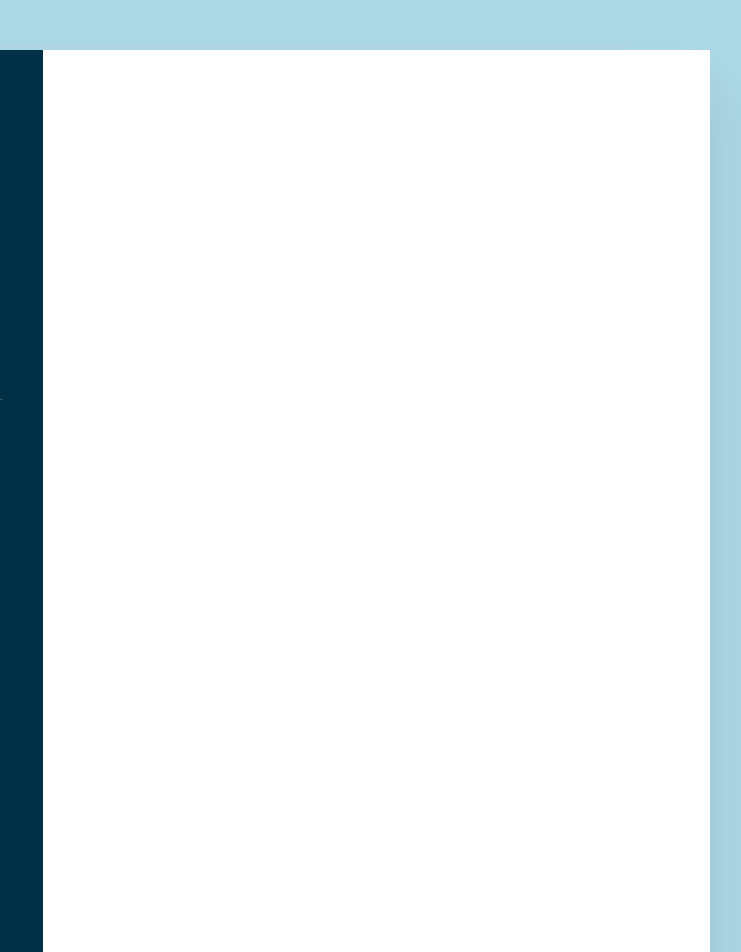
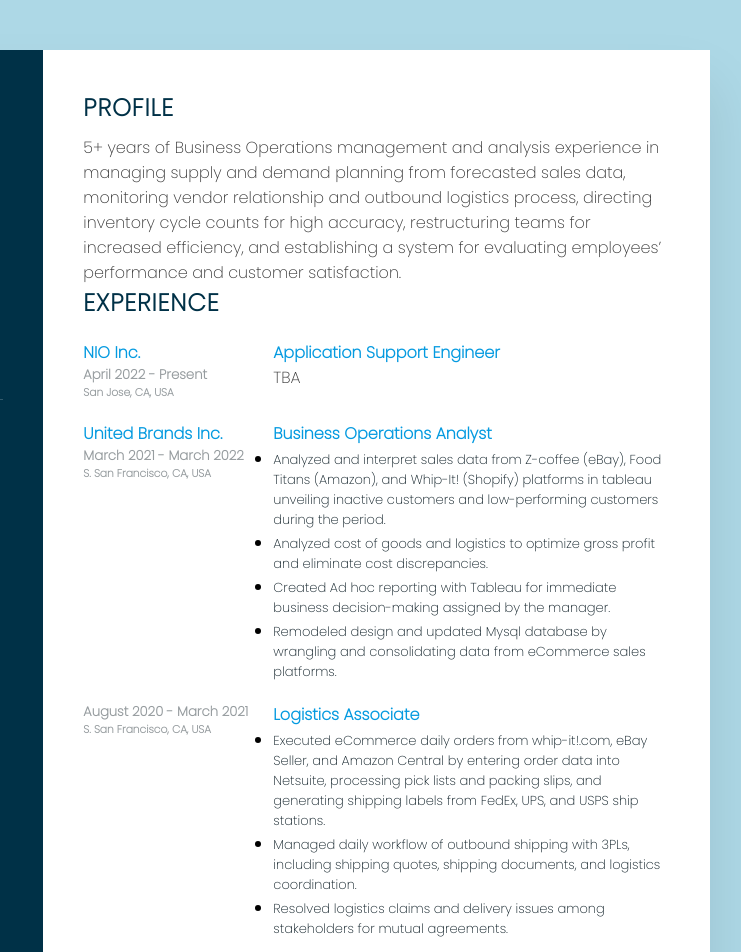
Before and after one commit to SunlongNgouv/github-upload, a plain HTML site: page Resume - Sunlong Ngouv/index.html in a window 1280 px wide. Shown: the top 952 px of the page, 430-1171 px from the left. Drawn offline with Linux system fonts and the light colour scheme.

Commit message:
Update codes

```diff
--- a/Resume - Sunlong Ngouv/index.html
+++ b/Resume - Sunlong Ngouv/index.html
@@ -14,7 +14,6 @@
             <div Class="profileText">
                 <div class="imgBox">
                     <img src="Sunlong.png" alt="my image" style="width: 150px; height: 200px;">
-
                 </div>
                 <h2>Sunlong Ngouv<br><span>Web Developer</span></h2>
             </div>
@@ -107,8 +106,111 @@
         </section>
 
         <section class="right_Side">
+            <div class="about">
+                <h2 class="title2">Profile</h2>
+                <p>
+                    5+ years of Business Operations management and analysis experience in managing supply and demand planning from forecasted sales data, monitoring vendor relationship and outbound logistics process, directing inventory cycle counts for high accuracy, restructuring teams for increased efficiency, and establishing a system for evaluating employees’ performance and customer satisfaction.
+                </p>
+            </div>
+
+            <div class="about">
+                <h2 class="title2">experience</h2>
+                <div class="box">
+                    <div class="year_company">
+                        <h4>NIO Inc.</h4>
+                        <h5>April 2022 - Present</h5>
+                        <h6>San Jose, CA, USA</h6>
+                    </div>
+                    <div class="job_details">
+                        <h4>Application Support Engineer</h4>
+                        <p>
+                            TBA
+                        </p>
+                    </div>
+                </div>
+
+                <div class="box">
+                    <div class="year_company">
+                        <h4>United Brands Inc.</h4>
+                        <h5>March 2021 - March 2022</h5>
+                        <h6>S. San Francisco, CA, USA</h6>
+                    </div>
+                    <div class="job_details">
+                        <h4>Business Operations Analyst</h4>
+                        <ul>
+                            <li>
+                                <p>
+                                    Analyzed and interpret sales data from Z-coffee (eBay), Food Titans (Amazon), and Whip-It! (Shopify) platforms in tableau unveiling inactive customers and low-performing customers during the period.
+                                </p>
+                            </li>
+                        </ul>
+
+                        <ul>
+                            <li>
+                                <p>
+                                    Analyzed cost of goods and logistics to optimize gross profit and eliminate cost discrepancies.
+                                </p>
+                            </li>
+                        </ul>
+
+                        <ul>
+                            <li>
+                                <p>
+                                    Created Ad hoc reporting with Tableau for immediate business decision-making assigned by the manager.
+                                </p>
+                            </li>
+                        </ul>
+
+                        <ul>
+                            <li>
+                                <p>
+                                    Remodeled design and updated Mysql database by wrangling and consolidating data from eCommerce sales platforms.
+                            </li>
+                        </ul>
+                    </div>
+                </div>
+
+                <div class="box">
+                    <div class="year_company">
+                        <h5>August 2020 - March 2021</h5>
+                        <h6>S. San Francisco, CA, USA</h6>
+                    </div>
+
+                    <div class="job_details">
+                        <h4>Logistics Associate</h4>
+
+                        <ul>
+                            <li>
+                                <p>
+                                    Executed eCommerce daily orders from whip-it!.com, eBay Seller, and Amazon Central by entering order data into Netsuite, processing pick lists and packing slips, and generating shipping labels from FedEx, UPS, and USPS ship stations.
+                                </p>
+                            </li>
+                        </ul>
+
+                        <ul>
+                            <li>
+                                <p>
+                                    Managed daily workflow of outbound shipping with 3PLs, including shipping quotes, shipping documents, and logistics coordination.
+                                </p>
+                            </li>
+                        </ul>
+
+                        <ul>
+                            <li>
+                                <p>
+                                    Resolved logistics claims and delivery issues among stakeholders for mutual agreements.
+                                </p>
+                            </li>
+                        </ul>
+                    </div>
 
 
+
+                </div>
+
+
+
+            </div>
         </section>
     </div>
 
--- a/Resume - Sunlong Ngouv/style.css
+++ b/Resume - Sunlong Ngouv/style.css
@@ -171,3 +171,51 @@ body
     background: #fff;
     padding: 40px;
 }
+.about
+{
+    margin-bottom: 0;
+}
+.title2
+{
+    color: #003147;
+    text-transform: uppercase;
+    letter-spacing: 1px;
+    margin-bottom: 10px;
+}
+p
+{
+    color: #333;
+}
+.about .box
+{
+    display: flex;
+    flex-direction: row;
+    margin: 20px 0;
+}
+.about .box .year_company
+{
+    min-width: 190px;
+}
+.about .box .year_company h4
+{
+    color: #049ae0;
+}
+.about .box .year_company h5
+{
+    color: #969c9f;
+}
+.about .box .year_company h6
+{
+    color: #969c9f;
+}
+.job_details h4
+{
+    color: #049ae0;
+    font-size: 16px;
+}
+.job_details ul li p
+{
+    color:#081921;
+    font-size: 13px;
+    font-weight: 500;
+}
```
Also changed, not shown: Practice/my_cv.html (added, +22 -0 lines).
